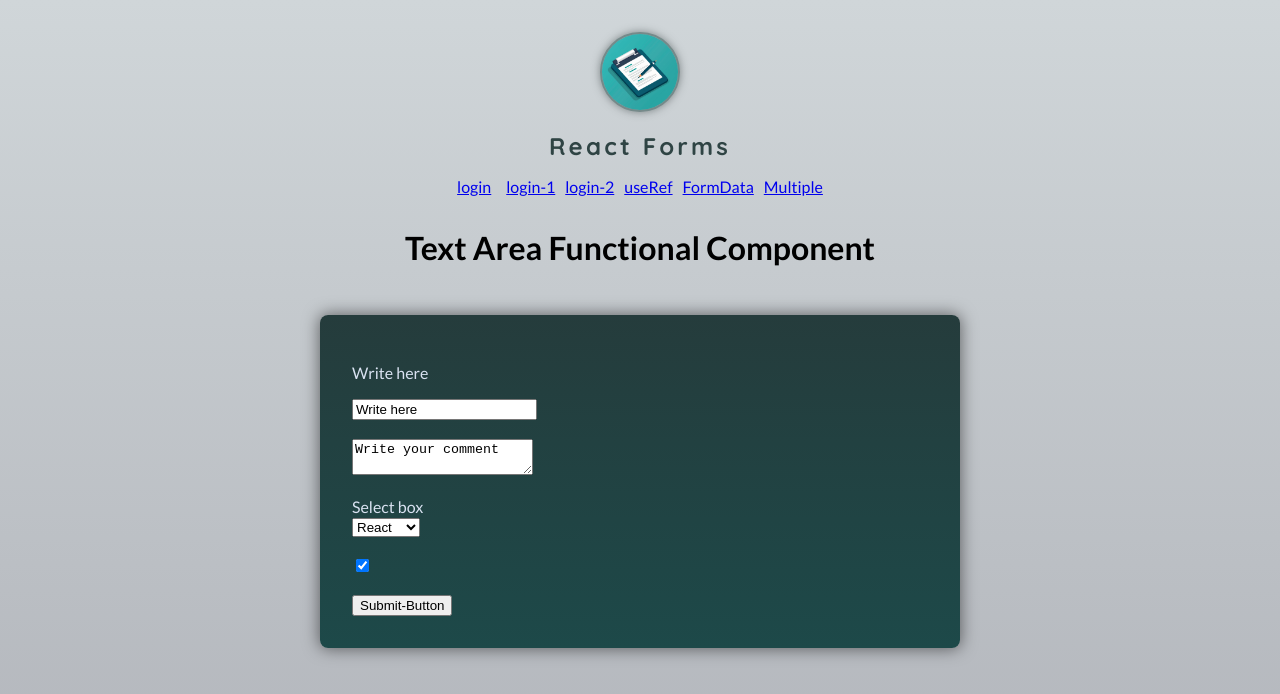
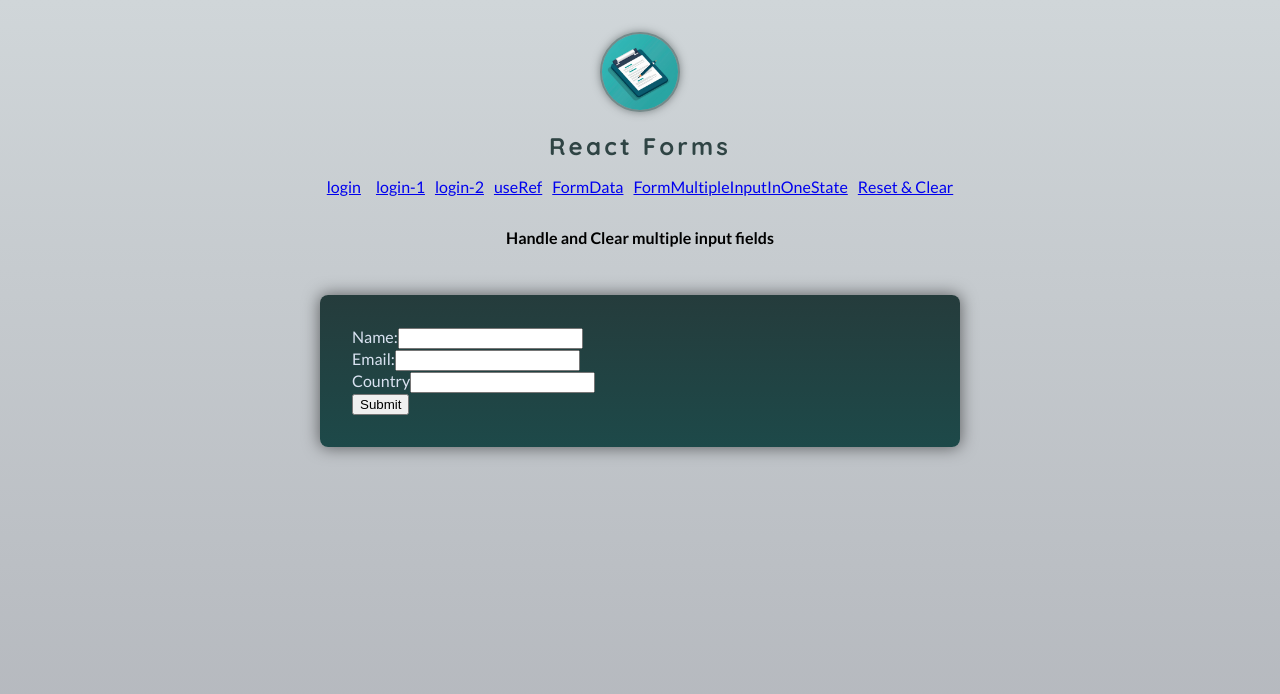
Before and after one commit to bappasahabapi/react-core-concept, a React (Create React App) app: page /login-5 in a window 1280 px wide. Shown: the top 694 px of the page. Built offline with nearby package versions, Linux system fonts and the light colour scheme.

Commit message:
Update Code

```diff
--- a/src/App.js
+++ b/src/App.js
@@ -6,6 +6,7 @@ import LoginTwo from "./components/LoginTwo";
 import LoginThree from "./components/LoginThree";
 import LoginFour from "./components/LoginFour";
 import LoginFive from "./components/LoginFive";
+import FormMultipleInputInOneState from "./components/FormMultipleInputInOneState";
 
 function App() {
   return (
@@ -29,6 +30,9 @@ function App() {
           <Route path="/login-4" element={ <LoginFour />}/>
         </Routes>
         <Routes>
+          <Route path="/multiple" element={ <FormMultipleInputInOneState />}/>
+        </Routes>
+        <Routes>
           <Route path="/login-5" element={ <LoginFive />}/>
         </Routes>
 
--- /dev/null
+++ b/src/components/FormMultipleInputInOneState.jsx
@@ -0,0 +1,55 @@
+import { useState } from "react";
+
+function FormMultipleInputInOneState() {
+  const [details, setDetails] = useState({
+    name: "",
+    country: "",
+    email: "",
+    password: "",
+    address: "",
+  });
+
+  const handleChange = (e) => {
+    // console.log(e.target);
+    // const name =e.target.name;
+    // const value =e.target.value;
+    // console.log(name,value)
+
+    const { name, value } = e.target;
+    setDetails((preVal) => {
+      console.log("Previous State:", preVal);
+      const updatedState={ ...preVal, [name]: value };
+      console.log('update:',updatedState)
+      return updatedState;
+      // return { ...preVal, [name]: value };
+    });
+  };
+  // console.log(details);
+
+  const handleSubmitBtn = (e) => {
+    e.preventDefault();
+    console.log(details);
+  };
+  return (
+    <div>
+      <form
+        onSubmit={handleSubmitBtn}
+        style={{ border: "1px solid black", backgroundColor: "#80EEF3" }}
+      >
+        <h4>Name:</h4> <input type="text" onChange={handleChange} name="name" />
+        <h4>Country</h4>{" "}
+        <input type="text" onChange={handleChange} name="country" />
+        <h4>Email:</h4>{" "}
+        <input type="email" onChange={handleChange} name="email" />
+        <h4>Password:</h4>{" "}
+        <input type="password" onChange={handleChange} name="password" />
+        <h4>Address:</h4> <textarea onChange={handleChange} name="address" />
+        <br />
+        <br />
+        <button type="submit">Submit Form</button>
+      </form>
+    </div>
+  );
+}
+
+export default FormMultipleInputInOneState;
--- a/src/components/Header.jsx
+++ b/src/components/Header.jsx
@@ -13,7 +13,8 @@ export default function Header() {
        <div><a href='/login-2' >login-2</a> </div>
        <div><a href='/login-3' >useRef</a> </div>
        <div><a href='/login-4' >FormData</a> </div>
-       <div><a href='/login-5' >Multiple</a> </div>
+       <div><a href='/multiple' >FormMultipleInputInOneState</a> </div>
+       <div><a href='/login-5' >Reset & Clear</a> </div>
       </div>
     </header>
   );
--- a/src/components/LoginFive.jsx
+++ b/src/components/LoginFive.jsx
@@ -1,65 +1,61 @@
 import React, { useState } from "react";
 
 export default function LoginFive(){
-  const [formData, setFormData] = useState({
-    title: "Write here",
-    text: "Write your comment",
-    jsLibrary: "React",
-    isChecked: true,
-  });
+  // Declare the state variables and set their initial values
+  const [name, setName] = useState("");
+  const [email, setEmail] = useState("");
+  const [country, setCountry] = useState("");
 
-  const handleChange = (e) => {
-    const { type, value, checked } = e.target;
+   // Function to handle form submission
+   const handleSubmit = (event) => {
+    event.preventDefault();
 
-    setFormData((prevData) => ({
-      ...prevData,
-      [type === "checkbox" ? "isChecked" : type.toLowerCase()]: type === "checkbox" ? checked : value,
-    }));
+    // Your form submission code here...
+
+    // Clear the input fields after submission
+    setName('');
+    setEmail('');
+    setCountry('')
   };
+  console.log(name,email,country)
 
-  const submitHandler = (e) => {
-    e.preventDefault();
-    console.log(formData.title, formData.text, formData.jsLibrary, formData.isChecked);
-  };
 
   return (
+    <>
+      <h4 style={{color:'black', textAlign:'center'}}>Handle and Clear multiple input fields</h4>
       <div>
-      <h1 style={{color:'black', textAlign:'center'}}>Text Area Functional Component</h1>
-      <form onSubmit={submitHandler}>
-        <p>{formData.title}</p>
+        <form onSubmit={handleSubmit}>
+          <label>
+            Name:
             <input
               type="text"
-          placeholder="Enter any text"
-          value={formData.title}
-          onChange={handleChange}
+              value={name}
+              onChange={(event) => setName(event.target.value)}
             />
+          </label>
           <br />
+          <label>
+            Email:
+            <input
+              type="email"
+              value={email}
+              onChange={(event) => setEmail(event.target.value)}
+            />
+          </label>
           <br />
-        <textarea
-          name="text"
-          placeholder="This is a text area"
-          value={formData.text}
-          onChange={handleChange}
+          <label>
+            Country
+            <input
+              type="country"
+              value={country}
+              onChange={(event) => setCountry(event.target.value)}
             />
-        <br /> <br />
-        <label>
-          Select box
+          </label>
           <br />
-          <select value={formData.jsLibrary} onChange={handleChange}>
-            <option value="React">React</option>
-            <option value="Angular">Angular</option>
-            <option value="Vue">Vue</option>
-          </select>
-        </label>
-        <br /> <br />
-        <input
-          type="checkbox"
-          checked={formData.isChecked}
-          onChange={handleChange}
-        />
-        <br /> <br />
-        <input type="submit" value="Submit-Button" />
+          <button type="submit">Submit</button>
         </form>
       </div>
+    </>
   );
+
 };
```
Lines whose indentation alone changed are shown as unchanged.
